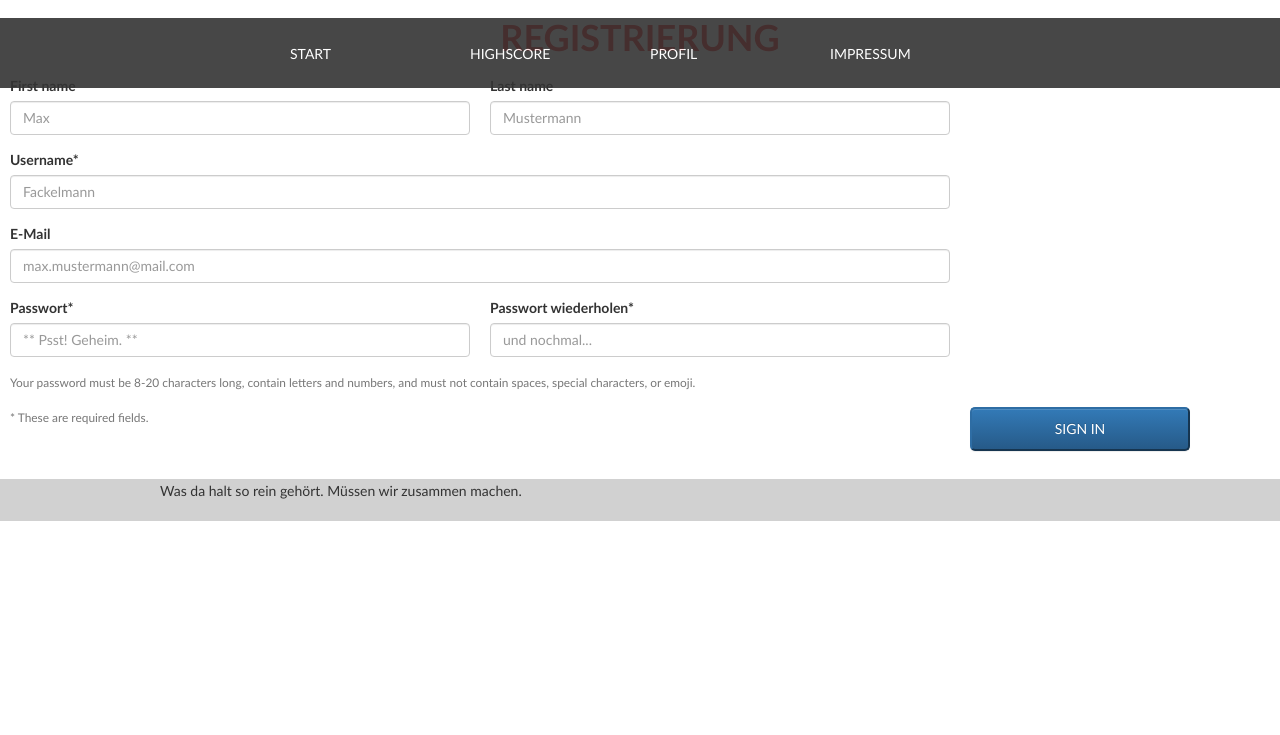
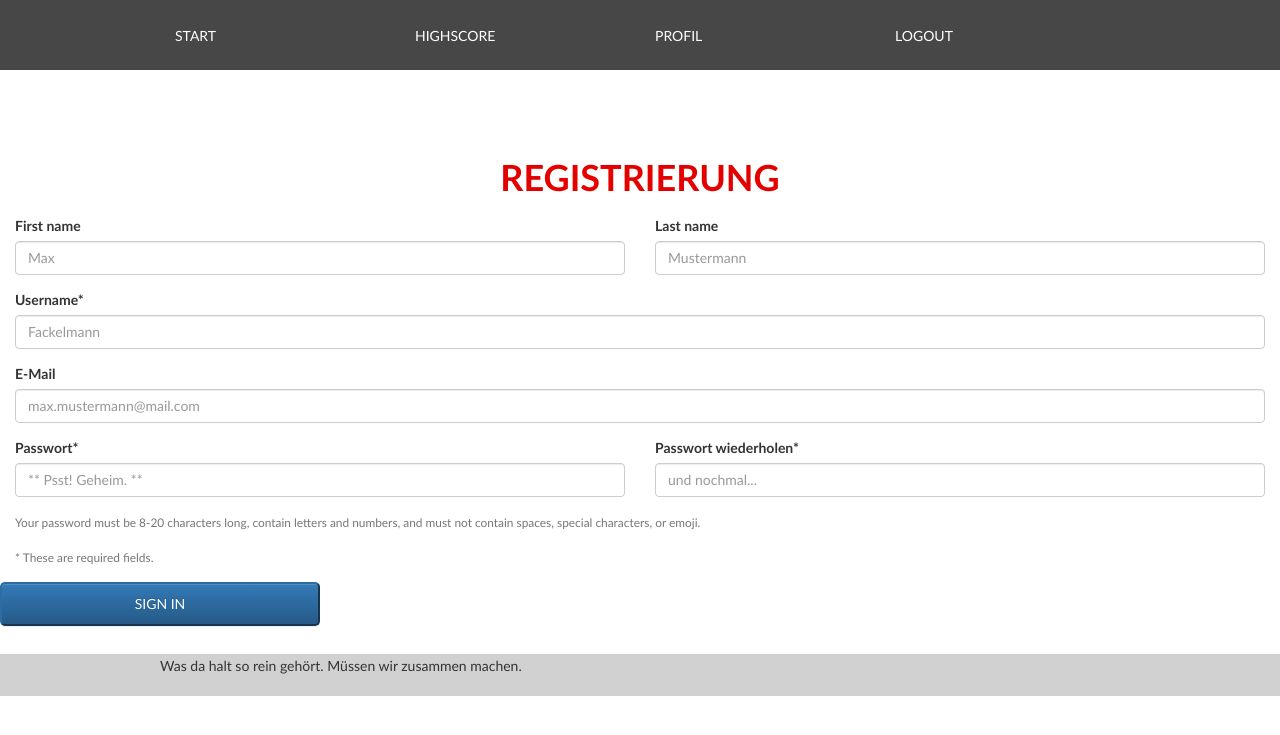
Before and after one commit to nadinegostner/BrennaTuatsGuat, a PHP site: the page made by includes/views/registrierung.php in a window 1280 px wide. Shown: the top 735 px of the page. Run offline with PHP 8.4, Linux system fonts and the light colour scheme; the template is opened without the code that fills it, so the values that code supplies are empty; some libraries are stand-ins or nearby versions.

Commit message:
bootstrap grid

```diff
--- a/css/style.css
+++ b/css/style.css
@@ -5,6 +5,8 @@ li, ul, ol, p, img, section, article,
 header, footer {margin:0; padding:0;}
 
 /* _____ GRID _____ */
+
+/*
 
 *[class*="grid"] {
     margin-left:10px;
@@ -29,11 +31,6 @@ header, footer {margin:0; padding:0;}
 .grid14 {width:820px;}
 .grid15 {width:880px;}
 .grid16 {width:940px;}
-
-.clear {
-    clear:both;
-    display:block;
-}
 
 .offset1 {margin-left:70px;}
 .offset2 {margin-left:130px;}
@@ -67,6 +64,13 @@ header, footer {margin:0; padding:0;}
 .suffix14 {padding-right: 840px;}
 .suffix15 {padding-right: 900px;}
 
+*/
+
+
+.clear {
+    clear:both;
+    display:block;
+}
 
 /* _____ BODY _____ */
 
@@ -90,7 +94,7 @@ h1, h2, h3, h4, h5, h6 {
 }
 
 #login {
-    background: url("../images/burning-house/brand-feuer-flammen.jpg") no-repeat center;
+    background: url("../includes/images/burning-house/brand-feuer-flammen.jpg") no-repeat center;
 }
 
 /* _____ HEADER _____ */
@@ -128,6 +132,13 @@ header a:hover {
 
 /* _____ MAIN _____ */
 
+main {
+    padding-top: 10em;
+/*
+    width: 960px;
+    margin: 0 auto;
+*/
+}
 
 #wrapper {
     padding-top: 10em;
@@ -167,7 +178,7 @@ header a:hover {
     text-transform: uppercase                   !important;
 }
 
-.button p:hover, button:hover {
+.button p:hover, button:hover, button:active {
     background-color:#333                       !important;
     color: #E50000                              !important;
 }
@@ -189,6 +200,7 @@ header a:hover {
 
 /* _____ FOOTER _____ */
 
+
 footer {
     background-color: #d1d1d1;
     width: 100%;
--- a/includes/views/parts/header.php
+++ b/includes/views/parts/header.php
@@ -8,7 +8,8 @@
         <link href="css/bootstrap-theme.min.css" rel="stylesheet" type="text/css">
         <link href="css/bootstrap.min.css" rel="stylesheet" type="text/css">
         <link href="css/toastr.min.css" rel="stylesheet" type="text/css">
-        <link href="css/960gs_16col.css" rel="stylesheet" type="text/css">
+<!--        <link href="css/960gs_16col.css" rel="stylesheet" type="text/css">  -->
+        <link href="css/bootstrap-grid.css" rel="stylesheet" type="text/css">
         <link href="css/style.css" rel="stylesheet" type="text/css">
 
         <script type="text/javascript" src="js/jquery-3.2.1.min.js"></script>
@@ -39,10 +40,10 @@
         <nav>
             <ul>
 
-                <li class="offset2 grid3"><a href="index">Start</a></li>
-                <li class="grid3"><a href="highscore">Highscore</a></li>     <!--Links funktionieren nicht!-->
-                <li class="grid3"><a href="includes/views/profil.php">Profil</a></li>
-                <li class="grid3 suffix2"><a href="#">Impressum</a></li>
+                <li class="col-md-3"><a href="index">Start</a></li>
+                <li class="col-md-3"><a href="highscore">Highscore</a></li>     <!--Links funktionieren nicht!-->
+                <li class="col-md-3"><a href="includes/views/profil.php">Profil</a></li>
+                <li class="col-md-3"><a href="#">Logout</a></li>
 
             </ul>
         </nav>
--- a/includes/views/registrierung.php
+++ b/includes/views/registrierung.php
@@ -11,44 +11,44 @@ echo $this->header;
 
         <form method="post" action="login" id="registerModal" role="document" aria-labelledby="registerModalLabel">
             <div class="form-row">
-                <div class="form-group grid8">
+                <div class="form-group col-md-6">
                     <label for="validationDefault01">First name</label>
                     <input type="text" name="firstname" class="form-control" id="validationDefault01" placeholder="Max" >
                 </div>
 
-                <div class="form-group grid8">
+                <div class="form-group col-md-6">
                     <label for="validationDefault02">Last name</label>
                     <input type="text" name="lastname" class="form-control" id="validationDefault02" placeholder="Mustermann" >
                 </div>
             </div>
 
             <div class="form-group">
-                <div class="form-group grid16">
+                <div class="form-group col-md-12">
                     <label for="validationDefaultUsername">Username*</label>
                     <input type="text" name="username" class="form-control" id="validationDefaultUsername" placeholder="Fackelmann" aria-describedby="inputGroupPrepend2" required>
                 </div>
 
-                <div class="form-group grid16">
+                <div class="form-group col-md-12">
                     <label for="validationDefault03">E-Mail</label>
                     <input type="email" name="mail" class="form-control" id="validationDefault03" placeholder="max.mustermann@mail.com" >
                 </div>
             </div>
 
             <div class="form-row">
-                <div class="form-group grid8">
+                <div class="form-group col-md-6">
                     <label for="password validationDefault04">Passwort*</label>
                     <input type="password" name="pwd" class="form-control" id="password validationDefault04 pwd" placeholder="** Psst! Geheim. **" required>
                 </div>
-                <div class="form-group grid8">
+                <div class="form-group col-md-6">
                     <label for="confirm_password validationDefault05">Passwort wiederholen*</label>
                     <input type="password" name="pwd2" class="form-control" id="confirm_password validationDefault05 pwd2" placeholder="und nochmal..." required>
                 </div>
-                <div class="form-group grid16">
+                <div class="form-group col-md-12">
                     <small id="passwordHelpBlock" class="form-text text-muted">
                         Your password must be 8-20 characters long, contain letters and numbers, and must not contain spaces, special characters, or emoji.
                     </small>
                 </div>
-                <div class="form-group grid16">
+                <div class="form-group col-md-12">
                     <small id="requiredInfo" class="form-text text-muted">
                         * These are required fields.
                     </small>
@@ -58,7 +58,7 @@ echo $this->header;
             <input type="hidden" name="action" value="register">
 
             <div>
-                <button class="button grid4 btn-primary" type="submit">Sign in</button>
+                <button class="button col-md-3 btn-primary" type="submit">Sign in</button>
             </div>
         </form>
 
```
Also changed, not shown: css/styleGame.css (added, +26 -0 lines), includes/views/index.php (+6 -1 lines), includes/views/login.php (+10 -6 lines), css/bootstrap-grid.css (added), includes/routes.php (line endings or trailing spaces).
